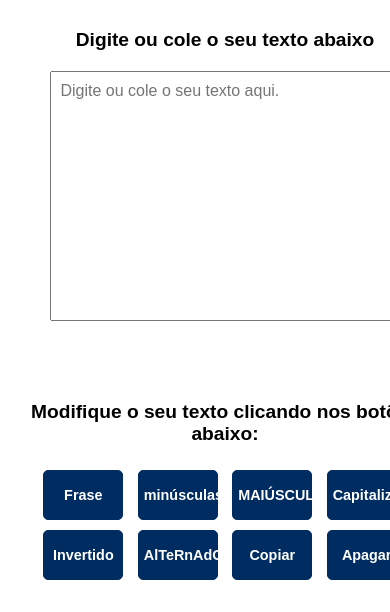
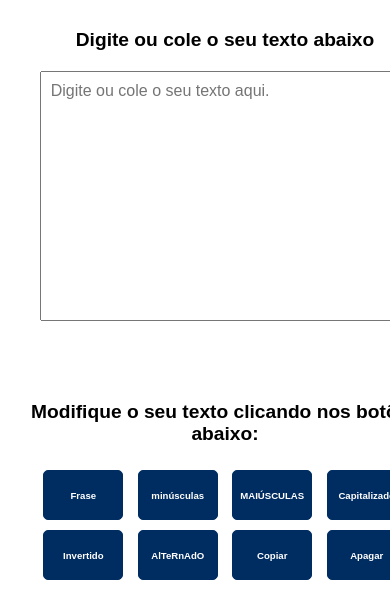
Before and after one commit to thiago1818/muda-texto, a plain HTML site: page index.html in a window 390 px wide. Shown: the part 198-810 px from the top of the page. Drawn offline with Linux system fonts and the light colour scheme.

Commit message:
update responsive 15/06

```diff
--- a/index.html
+++ b/index.html
@@ -6,8 +6,8 @@
     <meta http-equiv="X-UA-Compatible" content="IE=edge">
     <meta name="viewport" content="width=device-width, initial-scale=1.0">
     <link rel="stylesheet" href="./style/style.css">
+    <link rel="stylesheet" href="./style/style-texto.css">
     <link rel="stylesheet" href="./style/responsive.css">
-    <link rel="stylesheet" href="./style/style-texto.css">
     <title>Converte Texto</title>
 </head>
 
--- a/style/responsive.css
+++ b/style/responsive.css
@@ -88,8 +88,18 @@
 
 @media screen and (max-width: 1115px) {
 
-    .div-string{
+    .div-string {
         grid-template: auto auto / auto;
+    }
+
+    #textarea {
+        width: 80vh;
+    }
+
+    button.btn {
+        font-size: .6em;
+        width: 80px;
+        height: 50px;
     }
 
 }
@@ -97,6 +107,10 @@
 @media screen and (max-width: 635px) {
     .grid {
         padding: 30px 30px;
+    }
+
+    #textarea {
+        width: 95%;
     }
 
     footer {
--- a/style/style-texto.css
+++ b/style/style-texto.css
@@ -14,7 +14,7 @@ h2#subTit-string {
     height: 250px;
     min-height: 50px;
     padding: 10px;
-    width: 80vh;
+    width: 90vh;
     margin-left: auto;
     margin-right: auto;
 }
@@ -37,17 +37,3 @@ button.btn:hover {
     background-color: #00397ada;
     transition-duration: .2s;
 }
-
-
-
-@media screen and (max-width: 1150px) {
-
-    #textarea {
-        width: 90%;
-    }
-
-    button.btn {
-        width: 80px;
-        height: 50px;
-    }
-}
--- a/style/style.css
+++ b/style/style.css
@@ -145,7 +145,7 @@ h2.subTit-string {
     padding: 20px;
 }
 
-#grid-btn{
+#grid-btn {
     width: 450px;
     text-align: center;
 }
```
